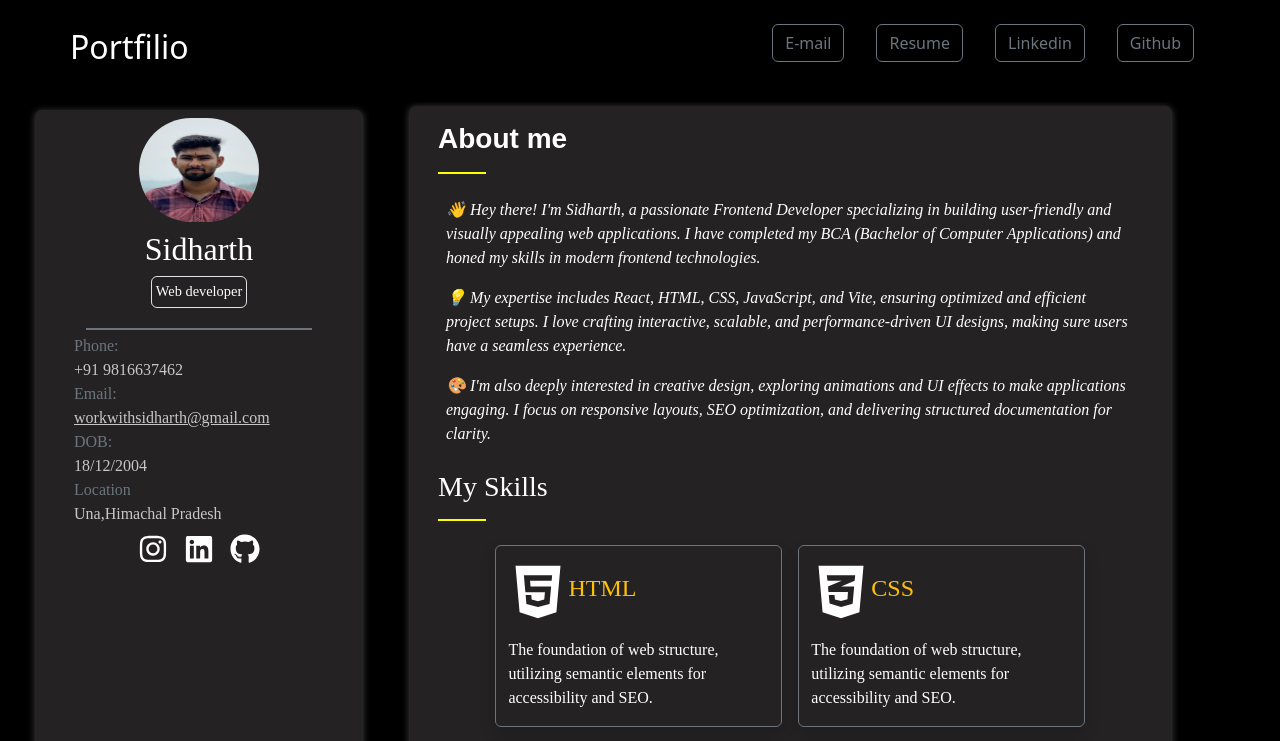
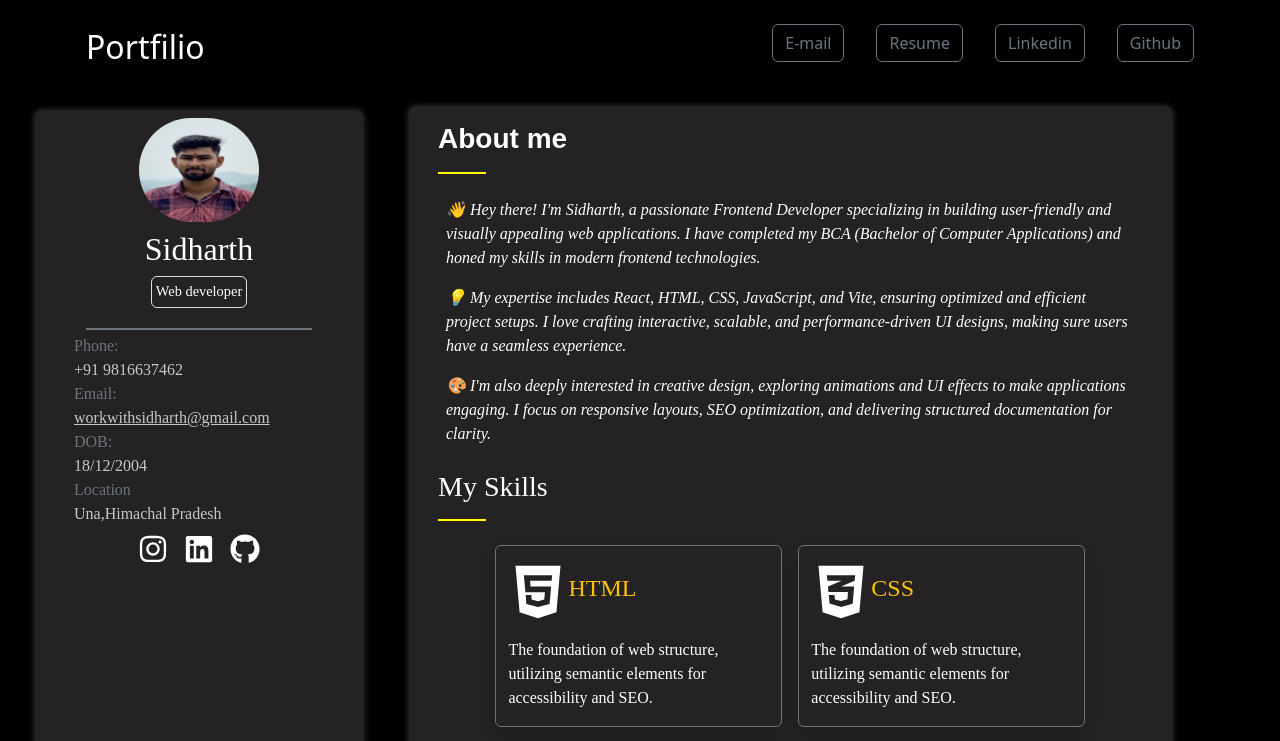
Before and after one commit to sidharthsaini18/MyPortfolio, a React (Vite) app: page / in a window 1280 px wide. Shown: the top 741 px of the page. Built offline with nearby package versions, Linux system fonts and the light colour scheme.

Commit message:
margin issuee solved

```diff
--- a/src/components/header.jsx
+++ b/src/components/header.jsx
@@ -4,7 +4,7 @@ import "./header.css";
 function Header() {
   return (
     <nav className="navbar navbar-primary text-white bg-black w-100 container  ">
-      <h2 className="">Portfilio</h2>
+      <h2 className="mx-3">Portfilio</h2>
       <ul className=" ul d-md-flex d-none  ">
         <li>
           <a
```
